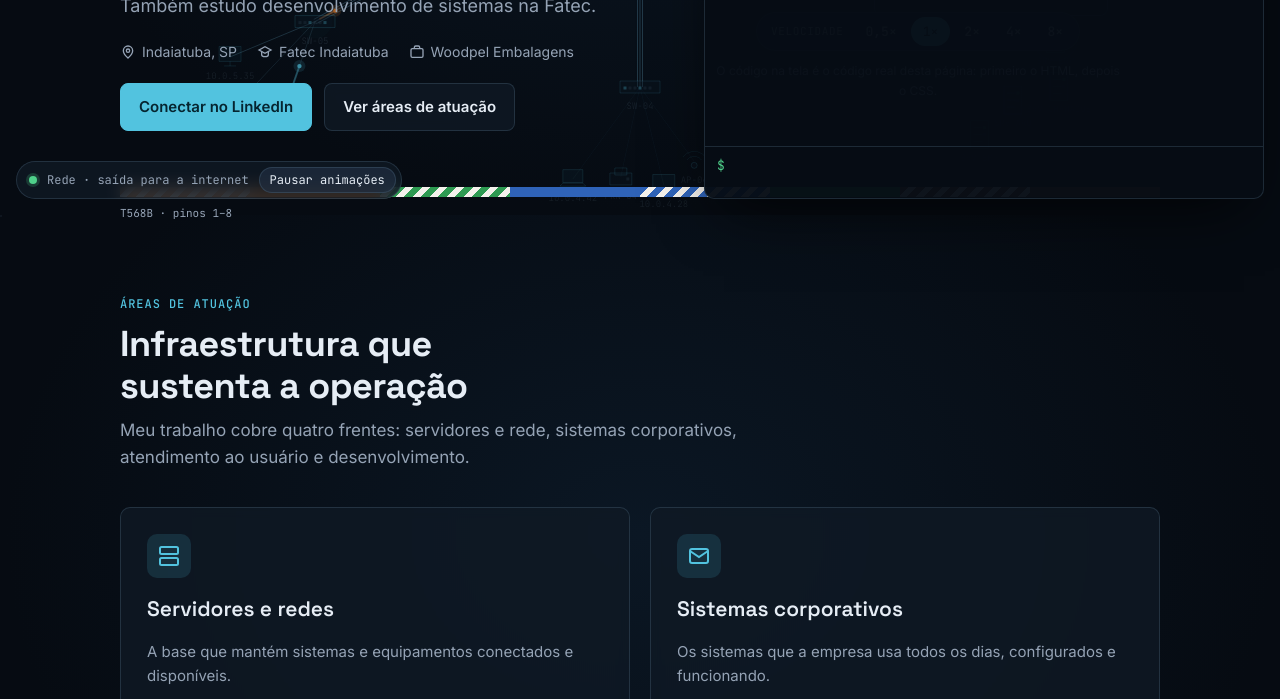
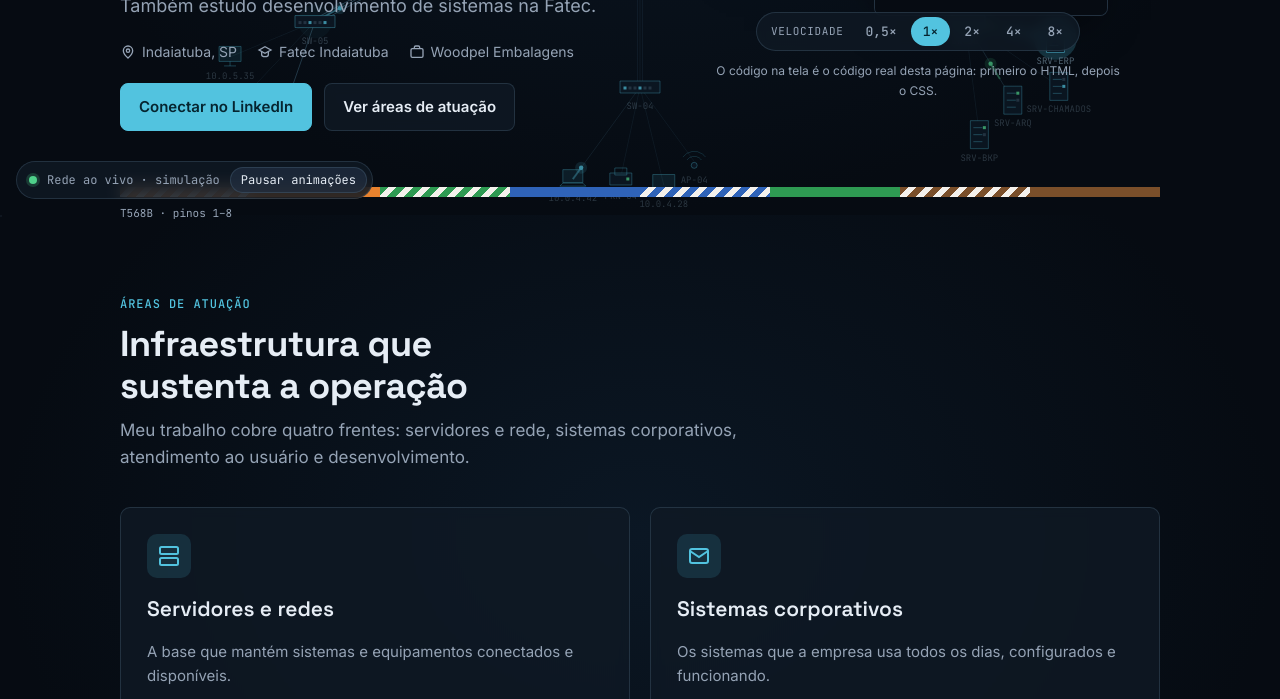
Before and after one commit to HigorM06/portfolio, a plain HTML site: page index.html in a window 1280 px wide. Shown: the part 585-1284 px from the top of the page. Drawn offline with Linux system fonts and the light colour scheme.

Commit message:
v4: correções encontradas no teste do navegador
- Foco da rede: cartões lado a lado agora são decididos pela posição do mouse
- Seção de contato ganha foco também no fim da página
- Terminal não abre sozinho quando o arquivo é aberto direto do computador

Co-Authored-By: Claude Opus 5.5 <noreply@anthropic.com>

```diff
--- a/index.html
+++ b/index.html
@@ -28,6 +28,7 @@
   --radius: 10px;
 }
 * { box-sizing: border-box; }
+[hidden] { display: none !important; }
 html { scroll-behavior: smooth; }
 @media (prefers-reduced-motion: reduce) { html { scroll-behavior: auto; } * { animation: none !important; } }
 body {
@@ -548,7 +549,7 @@ footer .inner { display: flex; justify-content: space-between; gap: 12px; flex-w
   </div>
 </section>
 
-<footer data-part>
+<footer data-part data-net="contato">
   <div class="inner"><span>Higor Mendonça · Analista de Infraestrutura</span><span>Indaiatuba, SP</span></div>
 </footer>
 
@@ -1335,19 +1336,31 @@ footer .inner { display: flex; justify-content: space-between; gap: 12px; flex-w
     if (window.netBg) window.netBg.setMode(mode);
     renderMode();
   }
-  if ('IntersectionObserver' in window) {
-    const seen = new Map();
-    const io = new IntersectionObserver(entries => {
-      entries.forEach(e => seen.set(e.target, e.isIntersecting));
-      // the deepest marked element crossing the middle of the screen wins
-      let pickEl = null;
-      seen.forEach((on, el) => { if (on && (!pickEl || pickEl.contains(el))) pickEl = el; });
-      setMode(pickEl ? pickEl.getAttribute('data-net') : 'all');
-    }, { rootMargin: '-48% 0px -48% 0px' });
-    document.querySelectorAll('[data-part] [data-net], [data-part][data-net]').forEach(el => {
-      if (!el.closest('.pv-site')) io.observe(el);
+  // the section crossing the middle of the screen sets the focus; side-by-side cards are decided by the mouse
+  const targets = Array.from(document.querySelectorAll('[data-net]')).filter(el => !el.closest('.pv-site'));
+  let mouseX = window.innerWidth / 2;
+  function pickMode() {
+    // at the very bottom the middle of the screen can never reach the last sections, so look lower
+    const atEnd = window.scrollY + window.innerHeight >= document.documentElement.scrollHeight - 8;
+    const cy = window.innerHeight * (atEnd ? 0.8 : 0.5);
+    let best = null, bestDepth = -1, bestDx = Infinity;
+    targets.forEach(el => {
+      const r = el.getBoundingClientRect();
+      if (r.top > cy || r.bottom < cy) return;
+      let depth = 0, p = el;
+      while ((p = p.parentElement)) depth++;
+      const dx = Math.abs((r.left + r.right) / 2 - mouseX);
+      if (depth > bestDepth || (depth === bestDepth && dx < bestDx)) { best = el; bestDepth = depth; bestDx = dx; }
     });
+    const m = best ? best.getAttribute('data-net') : 'all';
+    if (m !== mode) setMode(m);
   }
+  let raf = 0;
+  const schedule = () => { if (!raf) raf = requestAnimationFrame(() => { raf = 0; pickMode(); }); };
+  window.addEventListener('scroll', schedule, { passive: true });
+  window.addEventListener('resize', schedule);
+  window.addEventListener('mousemove', e => { mouseX = e.clientX; schedule(); }, { passive: true });
+  setTimeout(pickMode, 0);
 
   /* ---------- terminal ---------- */
   const term = document.getElementById('term');
```
